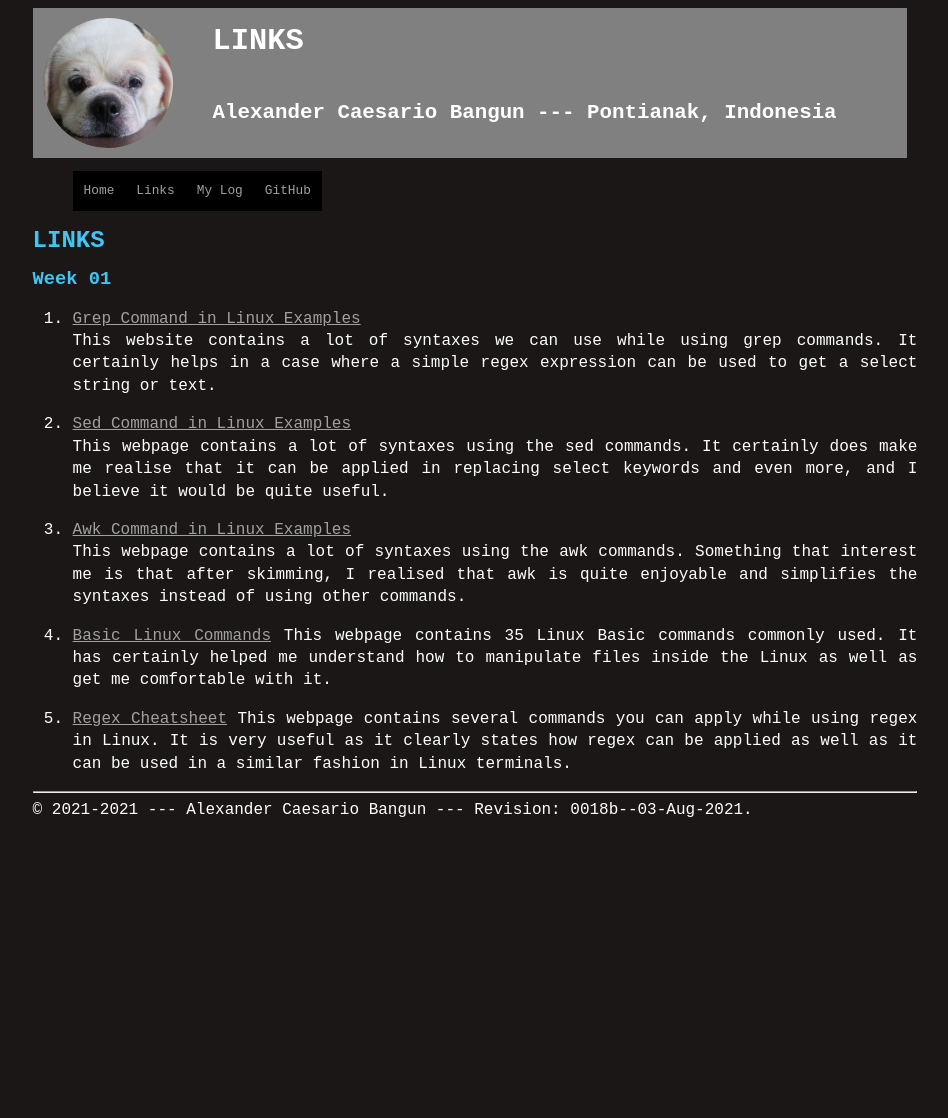
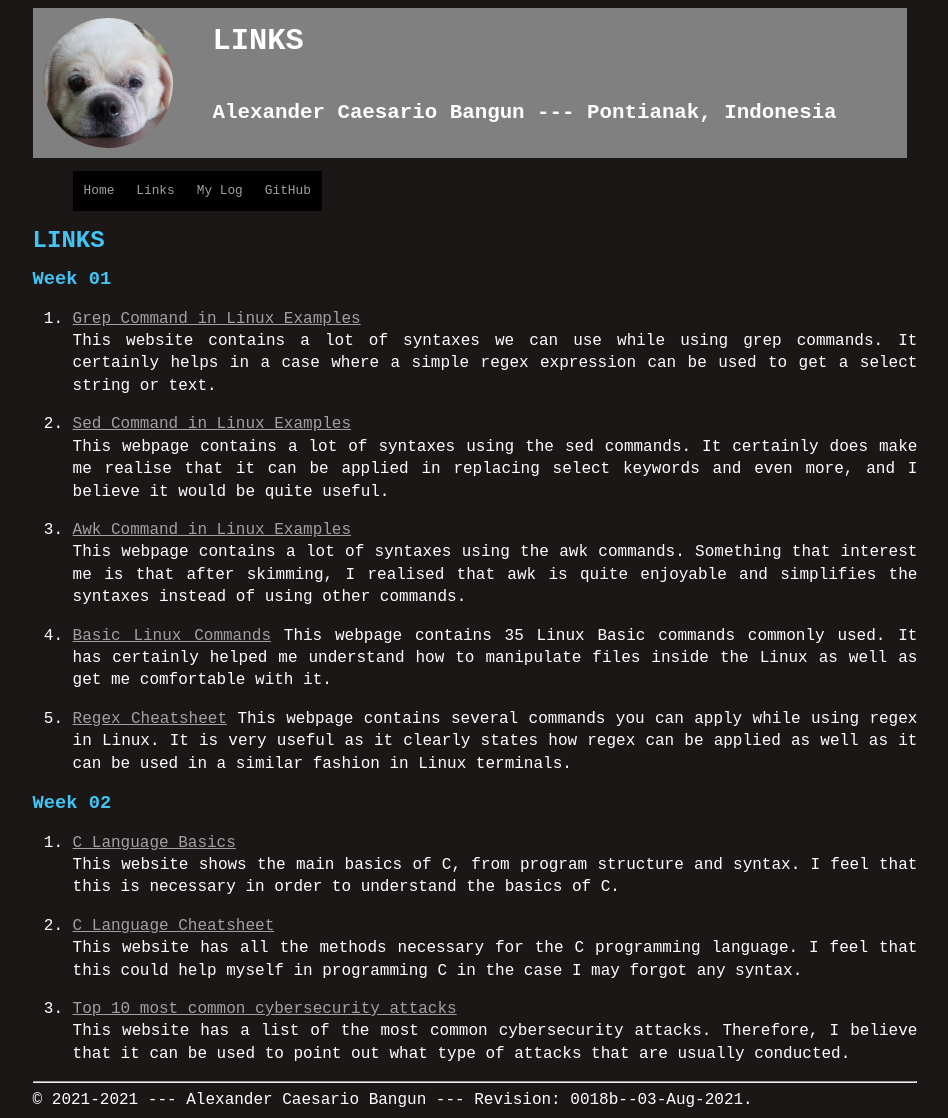
Before and after one commit to whenwe177/os212, a Jekyll site: the page built from links.md, in a window 1280 px wide. Shown: the whole page, without its empty margins (165-1113 px from the left). Built offline with Jekyll 4.4.1, drawn with Linux system fonts in a browser that asks for light colours; our own code applies the rules of GitHub Pages for plain Markdown files; before the commit the page ends 900 px from its top, so only the background shows below that.

Commit message:
Modify links.md

```diff
--- a/links.md
+++ b/links.md
@@ -20,3 +20,13 @@ This webpage contains 35 Linux Basic commands commonly used. It has certainly he
 
 7. [Regex Cheatsheet](https://www.rexegg.com/regex-quickstart.html)
 This webpage contains several commands you can apply while using regex in Linux. It is very useful as it clearly states how regex can be applied as well as it can be used in a similar fashion in Linux terminals.
+
+### Week 02
+1. [C Language Basics](https://www.geeksforgeeks.org/c-language-set-1-introduction/)<br>
+This website shows the main basics of C, from program structure and syntax. I feel that this is necessary in order to understand the basics of C.
+
+2. [C Language Cheatsheet](https://www.tutorialspoint.com/cprogramming/index.htm)<br>
+This website has all the methods necessary for the C programming language. I feel that this could help myself in programming C in the case I may forgot any syntax.
+
+3. [Top 10 most common cybersecurity attacks](https://www.infocyte.com/blog/2019/05/01/cybersecurity-101-intro-to-the-top-10-common-types-of-cyber-security-attacks/)<br>
+This website has a list of the most common cybersecurity attacks. Therefore, I believe that it can be used to point out what type of attacks that are usually conducted.
```
